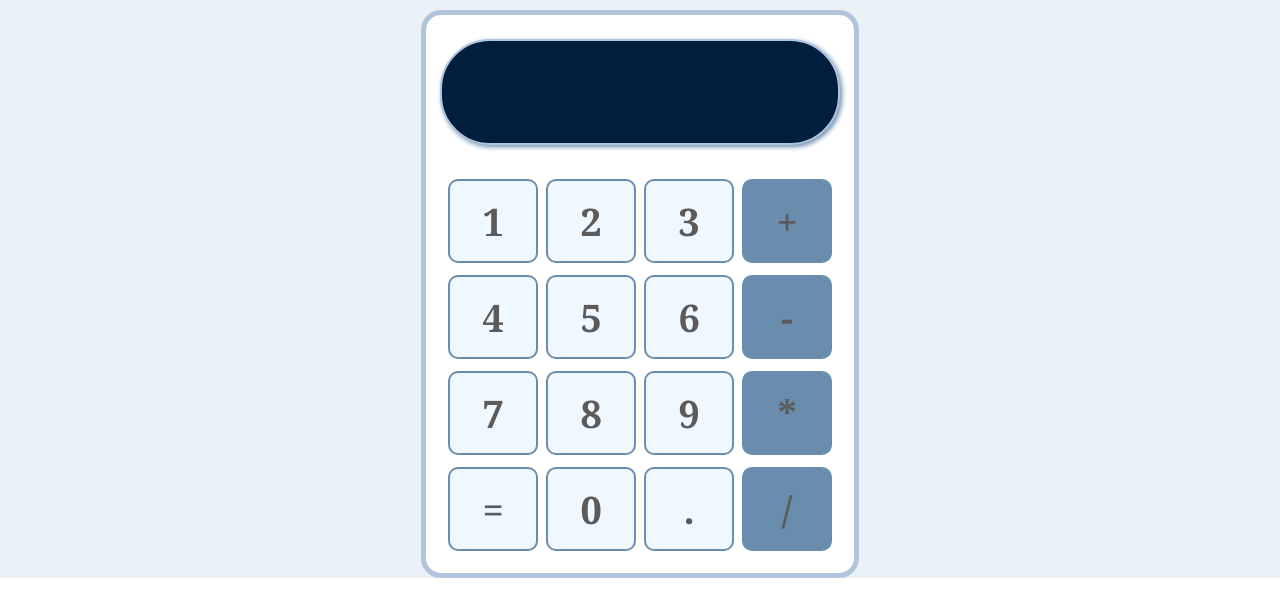
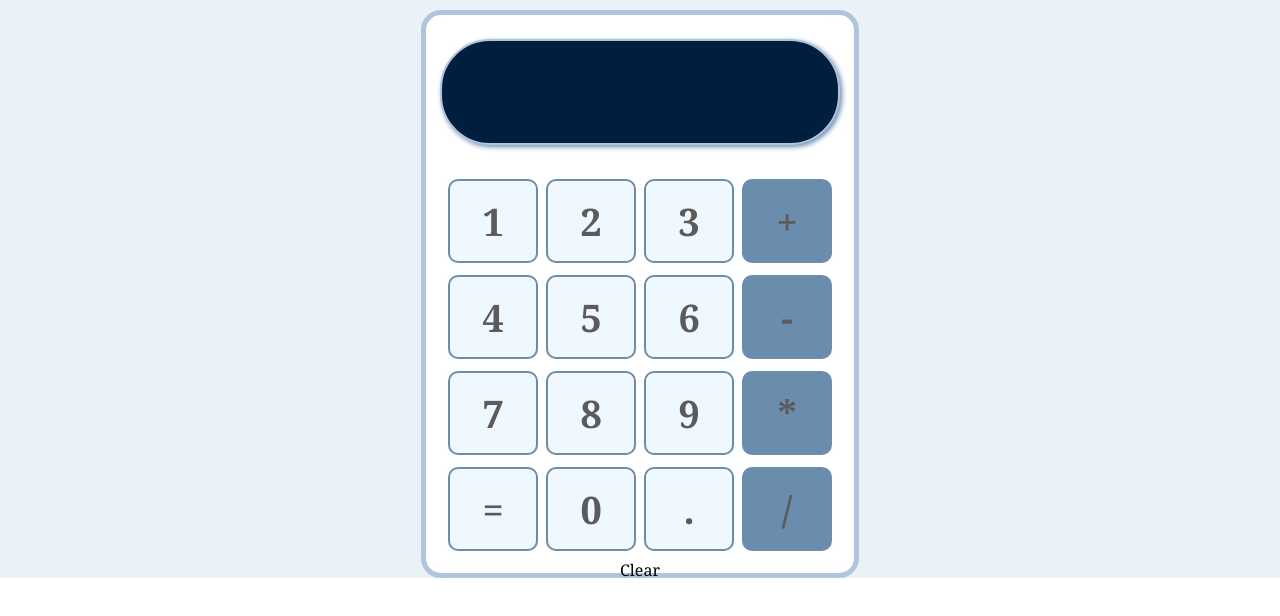
Before and after one commit to Angie09309/Calculadora, a React (Create React App) app: page / in a window 1280 px wide. Shown: the top 616 px of the page. Built offline with nearby package versions, Linux system fonts and the light colour scheme.

Commit message:
feat: Implementar componente y funcionalidad para el botón 'Clear'

```diff
--- a/src/App.js
+++ b/src/App.js
@@ -1,6 +1,7 @@
 import "./App.css";
 import Boton from "./componentes/Boton";
 import Pantalla from "./componentes/Pantalla";
+import BotonClear from "./componentes/BotonClear";
 
 function App() {
   return (
@@ -31,7 +32,9 @@ function App() {
           <Boton>.</Boton>
           <Boton>/</Boton>
         </div>
-        <div className="fila"></div>
+        <div className="fila">
+          <BotonClear>Clear</BotonClear>
+        </div>
       </div>
     </div>
   );
--- /dev/null
+++ b/src/componentes/BotonClear.js
@@ -0,0 +1,7 @@
+import React from "react";
+
+const BotonClear = (props) => {
+  return <div className="boton-clear">{props.children}</div>;
+};
+
+export default BotonClear;
```
